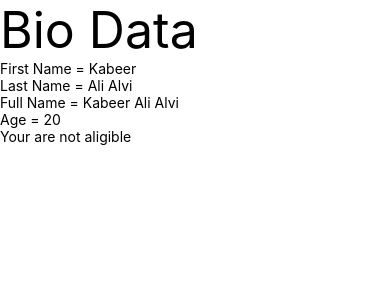
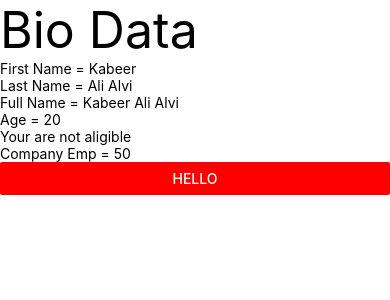
Before and after one commit to Kabeer6568/react-native-tutorial, a React Native app in the folder AwesomeProject/: screen / in a window 390 px wide. Shown: the top 300 px of the page. Built offline with nearby package versions, Linux system fonts and the light colour scheme.

Commit message:
Functions and onpress

```diff
--- a/AwesomeProject/components/BioData.jsx
+++ b/AwesomeProject/components/BioData.jsx
@@ -1,5 +1,6 @@
 import {
 
+  Button,
     Text,
     View,
 
@@ -8,6 +9,13 @@ import {
 const Firstname = "Kabeer";
   const Lastname = "Ali Alvi"
   const age = 20;
+
+  let CompanyEmp = 50
+
+  const UpdatedCompanyEmp = ()=>{
+    CompanyEmp = 80
+    console.warn(CompanyEmp)
+    }
 
 const BioData = () =>{
 
@@ -35,6 +43,12 @@ const BioData = () =>{
         </Text>
       </View>
 
+      <Text>
+        Company Emp = {CompanyEmp}
+      </Text>
+
+      <Button title="Hello" onPress={UpdatedCompanyEmp} color={"red"}/>
+
     </>
 
     )
```
